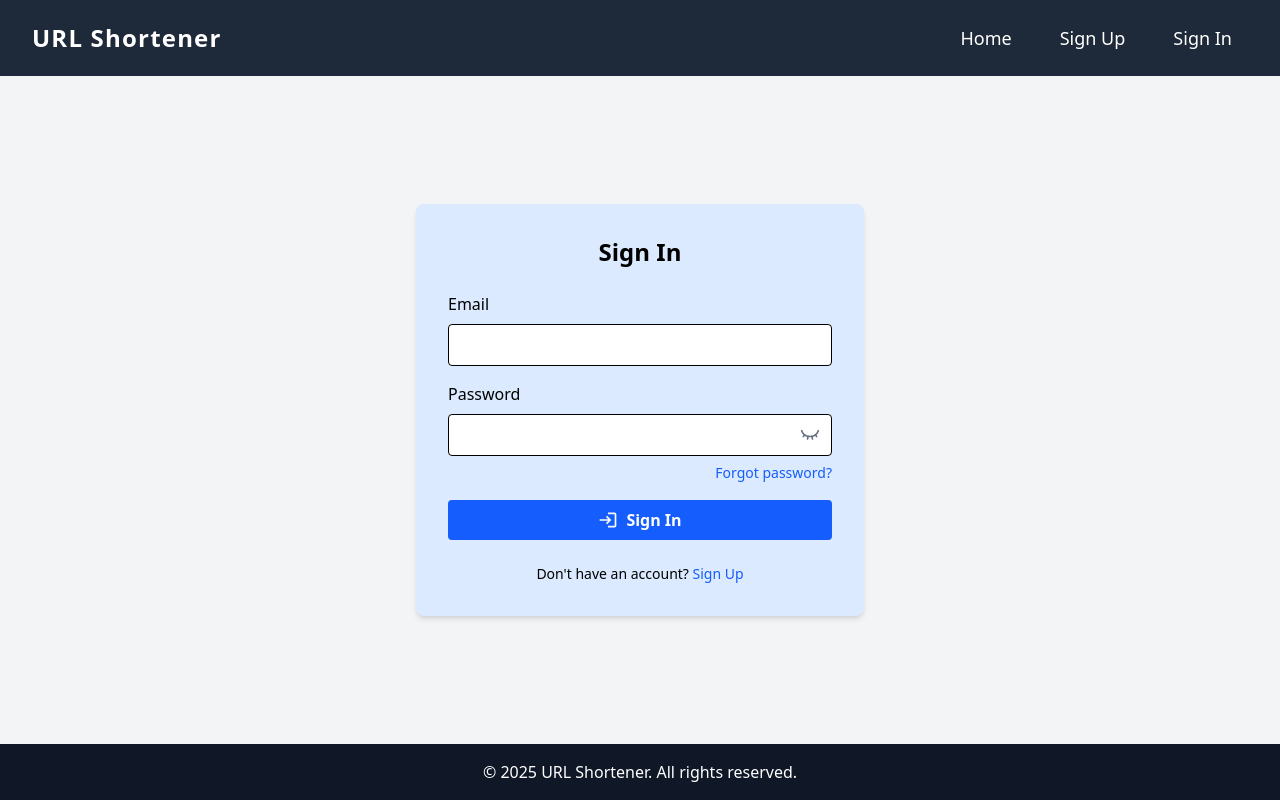
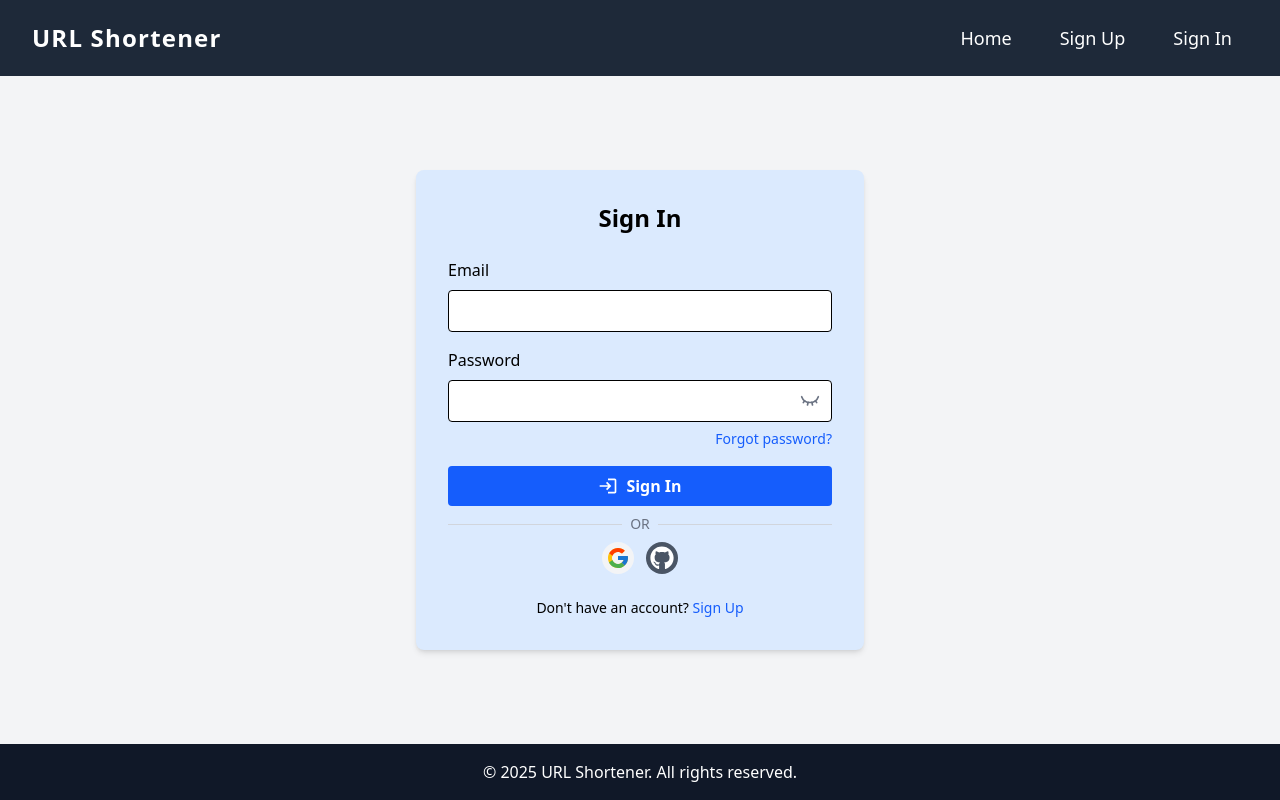
Before and after one commit to codexAbhi007/URL_Shortener, a React (Vite) app in the folder frontend/: page /app/login in a window 1280 px wide. Built offline with nearby package versions, Linux system fonts and the light colour scheme; no server answers.

Commit message:
add fontend after google oauth

```diff
--- a/frontend/src/pages/auth/Login.jsx
+++ b/frontend/src/pages/auth/Login.jsx
@@ -2,9 +2,12 @@ import React, { useContext, useState } from "react";
 import { Link, useNavigate } from "react-router-dom";
 import { MdLogin } from "react-icons/md";
 import { LuEye, LuEyeClosed } from "react-icons/lu";
+import { FcGoogle } from "react-icons/fc";
+import { FaGithub } from "react-icons/fa";
 import { postLogin } from "../../api/axios_api";
 import Context from "../../Context";
 import toast from "react-hot-toast";
+
 
 const Login = () => {
   const { setIsAuthenticated, setUser } = useContext(Context);
@@ -45,6 +48,14 @@ const Login = () => {
           err.response?.data?.message ||
           "Login failed. Try again."
       );
+    }
+  };
+
+  const handleGoogle = async () => {
+    try {
+      window.location.href = "http://localhost:3000/google";
+    } catch (error) {
+      console.log(error);
     }
   };
 
@@ -100,12 +111,37 @@ const Login = () => {
 
           <button
             type="submit"
-            className="w-full py-2 bg-blue-600 text-white font-semibold rounded hover:bg-blue-700 transition flex justify-center items-center gap-2"
+            className="w-full py-2 bg-blue-600 text-white font-semibold rounded hover:bg-blue-700 hover:cursor-pointer transition flex justify-center items-center gap-2"
           >
             <MdLogin className="text-xl" />
             Sign In
           </button>
         </form>
+
+        {/* Divider */}
+        <div className="my-2 flex items-center justify-center gap-2">
+          <div className="border-t border-gray-300 w-full"></div>
+          <span className="text-gray-500 text-sm">OR</span>
+          <div className="border-t border-gray-300 w-full"></div>
+        </div>
+
+        {/* OAuth Buttons */}
+        <div className="flex items-center justify-center gap-3">
+          <button
+            type="button"
+            onClick={handleGoogle}
+            className=" bg-gray-100 text-white border-white-800 p-1 rounded-full hover:bg-white transition-all hover:scale-102 ease-in-out hover:cursor-pointer"
+          >
+            <FcGoogle className="text-2xl" />
+          </button>
+
+          <button
+            type="button"
+            className=" bg-gray-600 text-white border-gray-800 p-1 rounded-full hover:bg-gray-800 transition-all hover:scale-102 ease-in-out hover:cursor-pointer"
+          >
+            <FaGithub className="text-2xl" />
+          </button>
+        </div>
 
         <div className="mt-6 text-center text-sm">
           Don&apos;t have an account?{" "}
--- a/frontend/src/pages/auth/Profile.jsx
+++ b/frontend/src/pages/auth/Profile.jsx
@@ -8,17 +8,17 @@ import Context from "../../Context";
 import { useNavigate } from "react-router-dom";
 import toast from "react-hot-toast";
 import { MdModeEdit } from "react-icons/md";
-import { IoKeySharp } from "react-icons/io5";
+import { IoKeySharp, IoMail } from "react-icons/io5";
 import { CgLogOut } from "react-icons/cg";
-import { IoMail } from "react-icons/io5";
 import { MdCheckCircle, MdCancel } from "react-icons/md";
 import { IoMdSend } from "react-icons/io";
+import { CiCamera } from "react-icons/ci";
+
 const Profile = () => {
   const [user, setUser] = useState(null);
-  const navigateTo = useNavigate();
-  const { setIsAuthenticated, setUser: setGlobalUser } = useContext(Context);
   const [loading, setLoading] = useState(true);
   const navigate = useNavigate();
+  const { setIsAuthenticated, setUser: setGlobalUser } = useContext(Context);
 
   useEffect(() => {
     const fetchProfile = async () => {
@@ -26,13 +26,11 @@ const Profile = () => {
         const res = await getProfile();
         if (res.status === 200) {
           setUser(res.data.user);
-          console.log(res.data);
           toast.success("Welcome to Profile Page", { id: "profile-toast" });
         }
       } catch (err) {
         toast.error("Please Login to Access", { id: "auth-error" });
         navigate("/app/login");
-        console.log(err);
       } finally {
         setLoading(false);
       }
@@ -49,23 +47,18 @@ const Profile = () => {
       toast.success("Logged out successfully");
       navigate("/app/login");
     } catch (err) {
-      toast.error(
-        err.response?.data?.message || err.message || "Logout failed"
-      );
+      toast.error(err.response?.data?.message || err.message || "Logout failed");
     }
   };
 
   const handleVerify = async () => {
     try {
-      const res = await generateEmailAfterLogin({id:user.id,email:user.email});
-      console.log(res);
+      const res = await generateEmailAfterLogin({ id: user.id, email: user.email });
       if (res.status === 200) {
         toast.success(res?.data?.message || "Verification code sent");
-
-        navigateTo(`/app/email/verify?email=${user.email}&id=${user.id}`);
+        navigate(`/app/email/verify?email=${user.email}&id=${user.id}`);
       }
     } catch (err) {
-      console.log(err)
       toast.error(
         err.response?.data?.error ||
           err.response?.data?.message ||
@@ -74,9 +67,17 @@ const Profile = () => {
     }
   };
 
+  const handleProfileUpload = (e) => {
+    const file = e.target.files[0];
+    if (file) {
+      toast.success(`Selected file: ${file.name}`);
+      // Upload logic goes here
+    }
+  };
+
   if (loading) {
     return (
-      <div className="grid place-items-center">
+      <div className="grid place-items-center h-screen">
         <div className="loader"></div>
       </div>
     );
@@ -87,13 +88,34 @@ const Profile = () => {
       <h1 className="text-3xl font-semibold text-center mb-4">Your Profile</h1>
 
       <div className="bg-white shadow-xl hover:shadow-2xl transition-shadow duration-300 rounded-lg p-6 max-w-md w-full text-center ring-1 ring-gray-200">
-        <div className="rounded-full bg-blue-600 text-white w-16 h-16 mx-auto text-2xl flex items-center justify-center font-bold uppercase mb-4">
-          {user.username[0]}
+
+        {/* Profile Image with Hover Overlay */}
+        <div className="relative group w-20 h-20 mx-auto mb-4">
+          <div className="rounded-full bg-blue-600 text-white w-full h-full text-2xl flex items-center justify-center font-bold uppercase">
+            {user.username[0]}
+          </div>
+
+          {/* Hover Overlay */}
+          <div
+            className="absolute inset-0 rounded-full bg-black bg-opacity-50 opacity-0 group-hover:opacity-100 flex items-center justify-center cursor-pointer transition-opacity duration-300"
+            onClick={() => document.getElementById("profile-upload").click()}
+          >
+              <CiCamera className="text-white text-2xl" size={30} />
+          </div>
+
+          {/* Hidden File Input */}
+          <input
+            type="file"
+            id="profile-upload"
+            accept="image/*"
+            className="hidden"
+            onChange={handleProfileUpload}
+          />
         </div>
 
-        <h2 className="text-xl font-bold text-gray-800 mb-1">
-          {user.username}
-        </h2>
+        <h2 className="text-xl font-bold text-gray-800 mb-1">{user.username}</h2>
+
+        {/* Email + Verified */}
         <div className="flex items-center justify-center gap-2">
           {user.verified === false ? (
             <div className="flex gap-4">
@@ -106,7 +128,7 @@ const Profile = () => {
                 onClick={handleVerify}
                 className="flex items-center justify-center gap-2 bg-blue-600 px-2 py-1 rounded-lg text-10px text-white hover:cursor-pointer hover:scale-101 transition-all ease-in-out "
               >
-                <p>Verify Email </p>
+                <p>Verify Email</p>
                 <IoMdSend size={18} />
               </button>
             </div>
@@ -117,15 +139,19 @@ const Profile = () => {
             </span>
           )}
         </div>
-        <div className="flex w-full items-center justify-center gap-2">
+
+        {/* Email Display */}
+        <div className="flex w-full items-center justify-center gap-2 mt-2">
           <IoMail size={18} />
           <p className="text-gray-600">{user.email}</p>
         </div>
 
+        {/* Member Info */}
         <p className="text-gray-500 text-sm mb-4">
           Member since {new Date(user.createdAt).toLocaleDateString()}
         </p>
 
+        {/* Stats */}
         <div className="grid grid-cols-3 gap-4 text-sm text-gray-700 mt-6 mb-4">
           <div>
             <p className="font-bold text-lg">{user.links || 0}</p>
@@ -141,6 +167,7 @@ const Profile = () => {
           </div>
         </div>
 
+        {/* Buttons */}
         <div className="flex flex-col gap-3 mt-4">
           <button className="bg-blue-600 flex items-center justify-center gap-2 text-white py-2 px-4 rounded hover:bg-blue-800 hover:cursor-pointer hover:scale-101 hover:shadow-lg transition-all duration-300 ease-in-out">
             <MdModeEdit size={25} />
```
